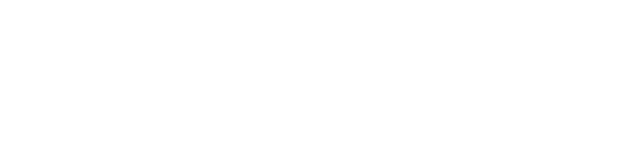
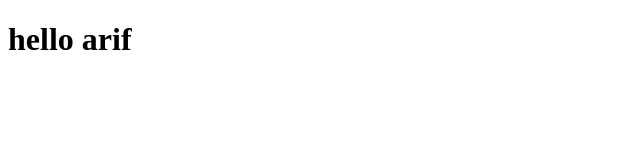
Before and after one commit to arif123-stack/gitpractice, a plain HTML site: page index.html in a window 1280 px wide. Shown: the whole page, without its empty margins (0-640 px from the left). Drawn offline with Linux system fonts and the light colour scheme.

Commit message:
adding heading

```diff
--- a/index.html
+++ b/index.html
@@ -6,6 +6,6 @@
     <title>Document</title>
 </head>
 <body>
-
+    <h1>hello arif</h1>
 </body>
 </html>
```
